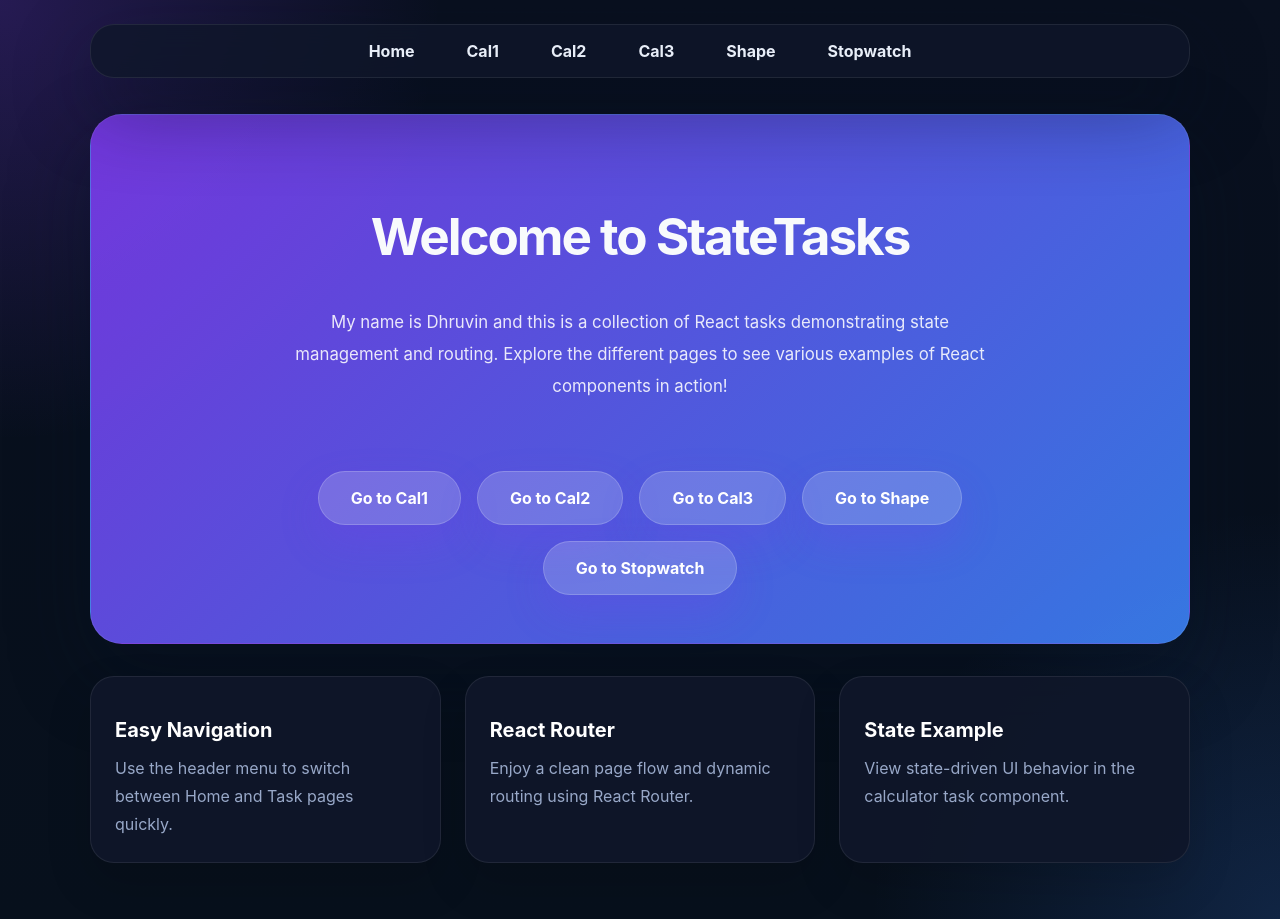
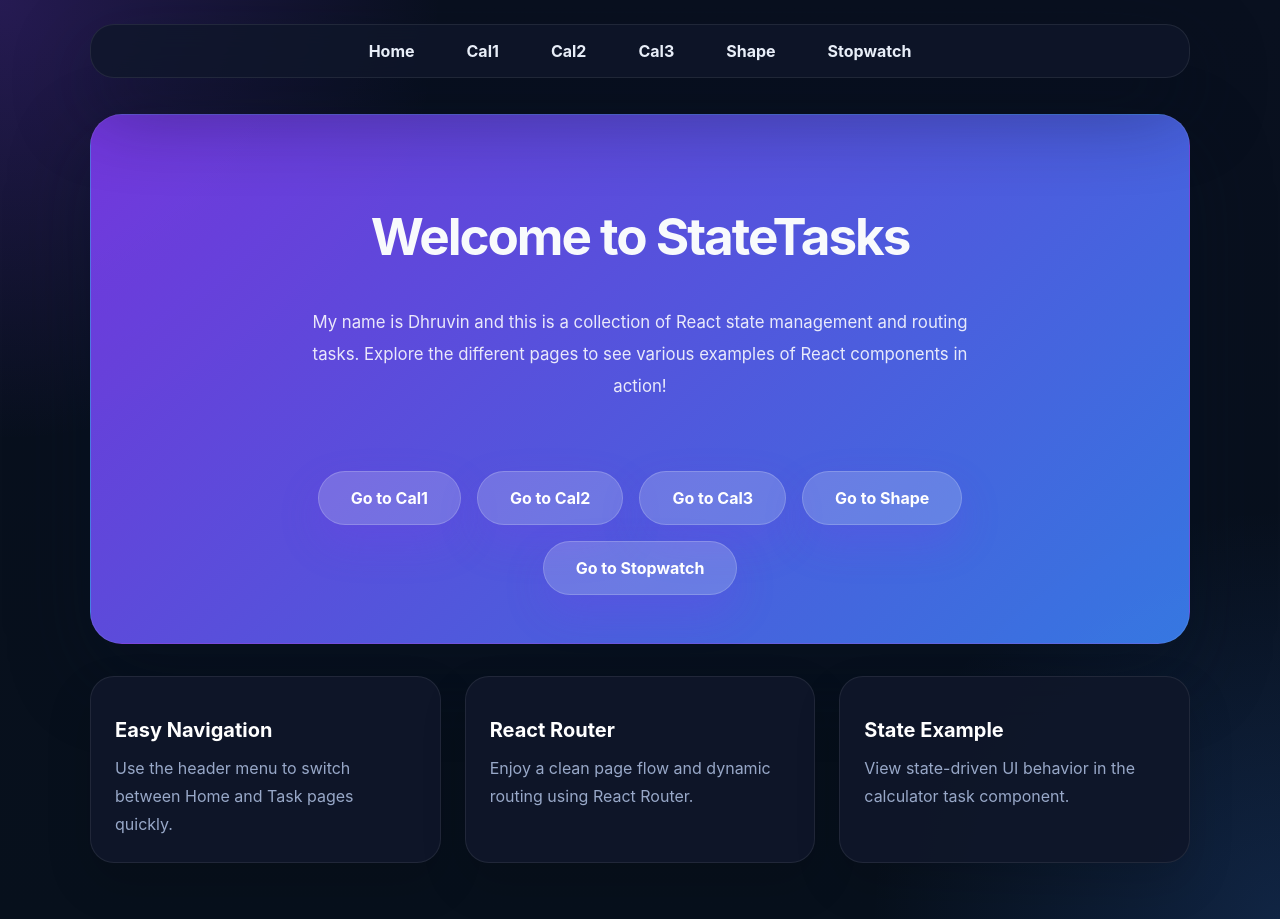
Before and after one commit to dhruvinviru/statetasks, a React (Create React App) app: page / in a window 1280 px wide. Built offline with nearby package versions, Linux system fonts and the light colour scheme.

Commit message:
home page content set proper

```diff
--- a/src/component/Home.jsx
+++ b/src/component/Home.jsx
@@ -8,7 +8,7 @@ function Home({ page = [] }) {
         <div className="home-content">
           <h1>Welcome to StateTasks</h1>
           <p>
-            My name is Dhruvin and this is a collection of React tasks demonstrating state management and routing. Explore the different pages to see various examples of React components in action!
+            My name is Dhruvin and this is a collection of React state management and routing tasks. Explore the different pages to see various examples of React components in action!
           </p>
           <div className="home-cta">
             {page
```
